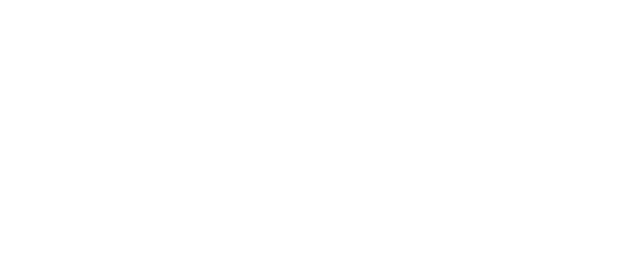
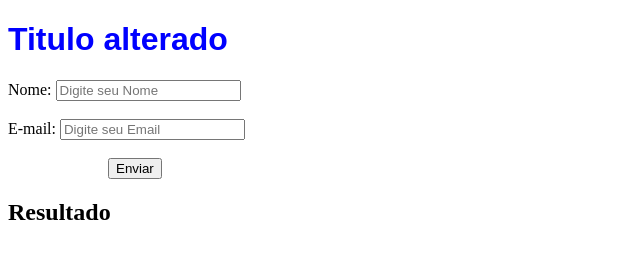
Before and after one commit to carvlhu/review, a plain HTML site: page index.html in a window 1280 px wide. Shown: the whole page, without its empty margins (0-640 px from the left). Drawn offline with Linux system fonts and the light colour scheme.

Commit message:
Aula Básica

```diff
--- a/index.html
+++ b/index.html
@@ -3,9 +3,21 @@
 <head>
     <meta charset="UTF-8">
     <meta name="viewport" content="width=device-width, initial-scale=1.0">
+    <link rel="stylesheet" href="style.css">
     <title>Document</title>
+
 </head>
 <body>
 
+    <h1 id="titulo">Titulo</h1>
+    Nome: <input type="text" id="nome" placeholder="Digite seu Nome"> <br> <br>
+    E-mail: <input type="text" placeholder="Digite seu Email" id="email"> <br> <br>
+
+    <button onclick="mostrarResultado()" style="margin-left: 100px;">Enviar</button>
+
+    <h2 id="resultado">Resultado</h2>
+
+    <script src="script.js"></script>
+
 </body>
 </html>
--- /dev/null
+++ b/script.js
@@ -0,0 +1,28 @@
+//Criar variáveis
+
+/* let nome = "Rafael Carvalho" */
+let idade = 16
+let idadeEsposa = "17"
+const anoNascimento = 2007    //Const = Variável constante
+
+
+//Decisão
+if (idade == idadeEsposa) {
+    alert("otários...")
+} else {
+    alert ("Não encehe o saco")
+}
+
+
+//Lendo informações do HTML
+const titulo = document.getElementById("titulo")
+const nome = document.getElementById("nome")
+const email = document.getElementById("email")
+const resultado = document.getElementById("resultado")
+
+titulo.textContent = "Titulo alterado"
+titulo.style.color = "blue"
+
+function mostrarResultado() {
+    resultado.textContent = nome.value + " " + email.value
+}
--- /dev/null
+++ b/style.css
@@ -0,0 +1,9 @@
+#titulo {
+    font-family: sans-serif;
+    color: blue;
+}
+
+.input {
+    display: flex;
+
+}
```
